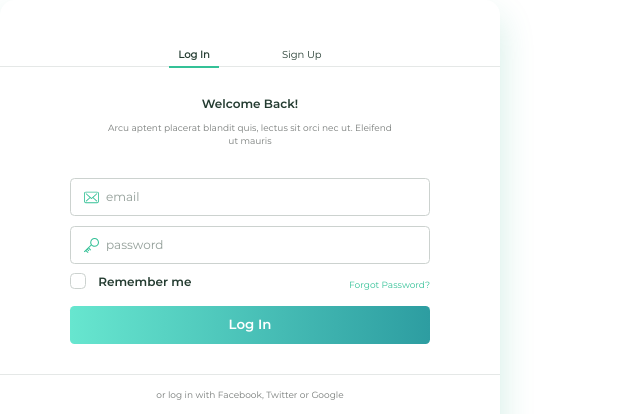
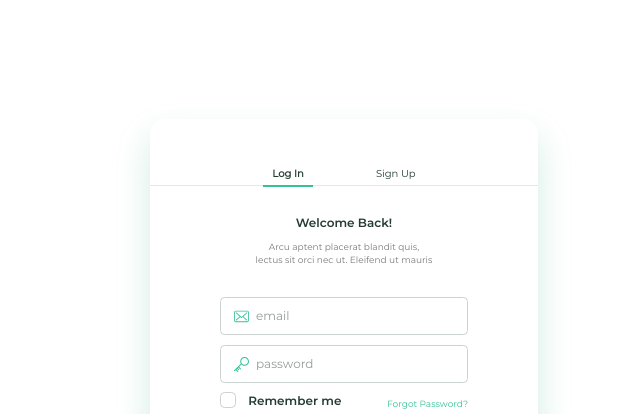
Before and after one commit to gasparandr/plantcare-desktop, an Electron app: page component-templates/authentification.html in a window 1600 px wide. Shown: the top 414 px of the page, without its empty margins (0-640 px from the left). Drawn offline with Linux system fonts and the light colour scheme.

Commit message:
- Authentification template, poziton

```diff
--- a/_bin/style/css/authentification.css
+++ b/_bin/style/css/authentification.css
@@ -1,6 +1,17 @@
 /* Authentification */
+
+.landing-page .wrapper{
+    position: relative;
+    height: 100vh;
+    max-height: calc(100vh - 90px);
+    margin: 0 auto 0 150px;
+}
 .authentification {
-    max-width: 500px;
+    position: absolute;
+    top: 50%;
+    left: 0;
+    transform: translateY(-50%);
+    max-width: 388px;
     box-shadow: 0 17px 35px 0 rgba(30, 166, 126, 0.2);
 }
 
--- a/component-templates/authentification.html
+++ b/component-templates/authentification.html
@@ -15,7 +15,11 @@
 
 
 </head>
-<body>
+<body class="landing-page">
+
+<div id="container">
+    <div class="wrapper">
+
 
         <!-- Authentification component -->
         <div id="authentification" class="authentification center rad-15">
@@ -24,10 +28,12 @@
                 <div id="authentification-header-container" class="authentification-header-container">
                     <ul class="list-clear">
                         <li class="authentification-header-item inline f-10-13">
-                    <a id="authentification-log-in-btn" class="authentification-log-in-btn authentification-btn capit active">log in</a>
+                            <a id="authentification-log-in-btn" class="authentification-log-in-btn authentification-btn capit active">log
+                                                                                                                                      in</a>
                         </li>
                         <li class="authentification-header-item inline f-10-13">
-                    <a id="authentification-sign-up-btn" class="authentification-sign-up-btn authentification-btn capit">sign up</a>
+                            <a id="authentification-sign-up-btn" class="authentification-sign-up-btn authentification-btn capit">sign
+                                                                                                                                 up</a>
                         </li>
                     </ul>
                 </div>
@@ -40,7 +46,8 @@
                 <div id="authentification-log-in" class="authentification-log-in authentification-content">
                     <div id="authentification-wrapper" class="authentification-wrapper">
                         <h3 class="authentification-title f-12-15 semi-bold">Welcome Back!</h3>
-                <p class="f-9-13 f-777B79 desc">Arcu aptent placerat blandit quis, lectus sit orci nec ut. Eleifend ut mauris</p>
+                        <p class="f-9-13 f-777B79 desc">Arcu aptent placerat blandit quis, lectus sit orci nec ut.
+                                                        Eleifend ut mauris</p>
                         <div class="form">
                             <div class="row">
                                 <input id="authentification-log-in-email" class="authentification-log-in-email g-100 rad-4-5 f-12-15 input-icon email" type="text" placeholder="email" required>
@@ -58,11 +65,14 @@
                                         </div>
                                     </div>
                                     <div class="g-40 right ">
-                                <a id="authentification-log-in-forgot-password" class="authentification-log-in-forgot-password f-9-11 f-34C197">Forgot Password?</a>
+                                        <a id="authentification-log-in-forgot-password" class="authentification-log-in-forgot-password f-9-11 f-34C197">Forgot
+                                                                                                                                                        Password?</a>
                                     </div>
                                 </div>
                             </div>
-                    <button id="authentification-log-in-submit" class="authentification-log-in-submit authentification-submit-btn rad-4-5 g-100 bg-67E6CF-2D9DA1 f-ffffff capit semi-bold">log in</button>
+                            <button id="authentification-log-in-submit" class="authentification-log-in-submit authentification-submit-btn rad-4-5 g-100 bg-67E6CF-2D9DA1 f-ffffff capit semi-bold">
+                                log in
+                            </button>
                         </div>
                     </div>
                     <div class="social-desc">
@@ -75,7 +85,8 @@
                 <div id="authentification-sign-up" class="authentification-sign-up authentification-content" style="display: none;">
                     <div class="authentification-wrapper">
                         <h3 class="authentification-title f-12-15 semi-bold">Create Your Account!</h3>
-                <p class="f-9-13 f-777B79 desc">Arcu aptent placerat blandit quis, lectus sit orci nec ut. Eleifend ut mauris</p>
+                        <p class="f-9-13 f-777B79 desc">Arcu aptent placerat blandit quis, lectus sit orci nec ut.
+                                                        Eleifend ut mauris</p>
                         <div class="form">
                             <div class="row">
                                 <input id="authentification-sign-up-name" class="authentification-sign-up-name g-100 rad-4-5 f-12-15 input-icon name" type="text" placeholder="name" required>
@@ -86,7 +97,9 @@
                             <div class="row">
                                 <input id="authentification-sign-up-password" class="authentification-sign-up-password g-100 rad-4-5 f-12-15 input-icon password" type="password" placeholder="password" required>
                             </div>
-                    <button id="authentification-sign-up-submit" class="authentification-sign-up-submit authentification-submit-btn rad-4-5 g-100 bg-67E6CF-2D9DA1 f-ffffff capit semi-bold">sign up</button>
+                            <button id="authentification-sign-up-submit" class="authentification-sign-up-submit authentification-submit-btn rad-4-5 g-100 bg-67E6CF-2D9DA1 f-ffffff capit semi-bold">
+                                sign up
+                            </button>
                         </div>
                     </div>
                     <div class="social-desc">
@@ -128,5 +141,11 @@
         </div>
         <!-- END Authentification component -->
 
+
+
+
+    </div>
+</div>
+
 </body>
 </html>
```
Also changed, not shown: _bin/index.html (line endings or trailing spaces). Lines whose indentation alone changed are shown as unchanged.
